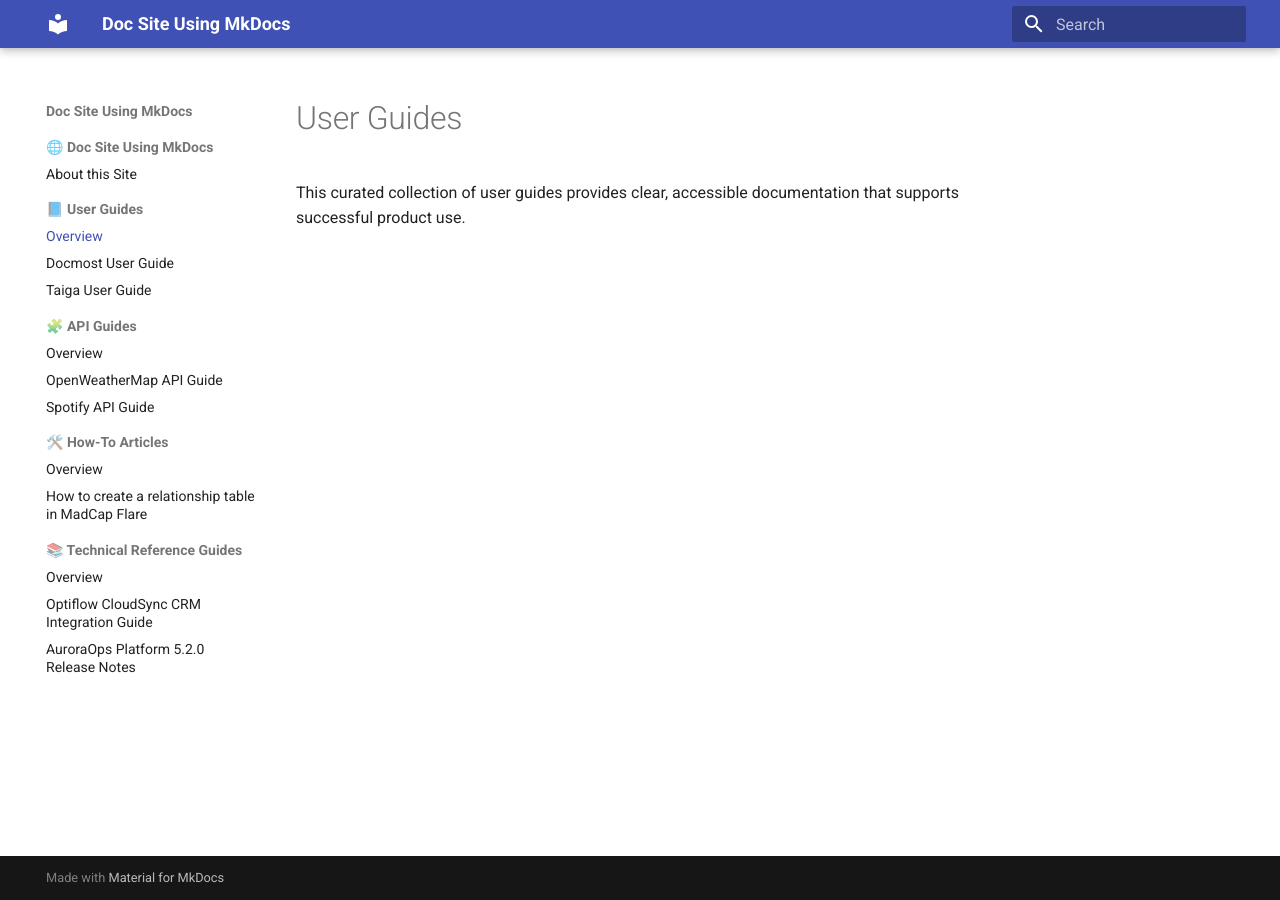
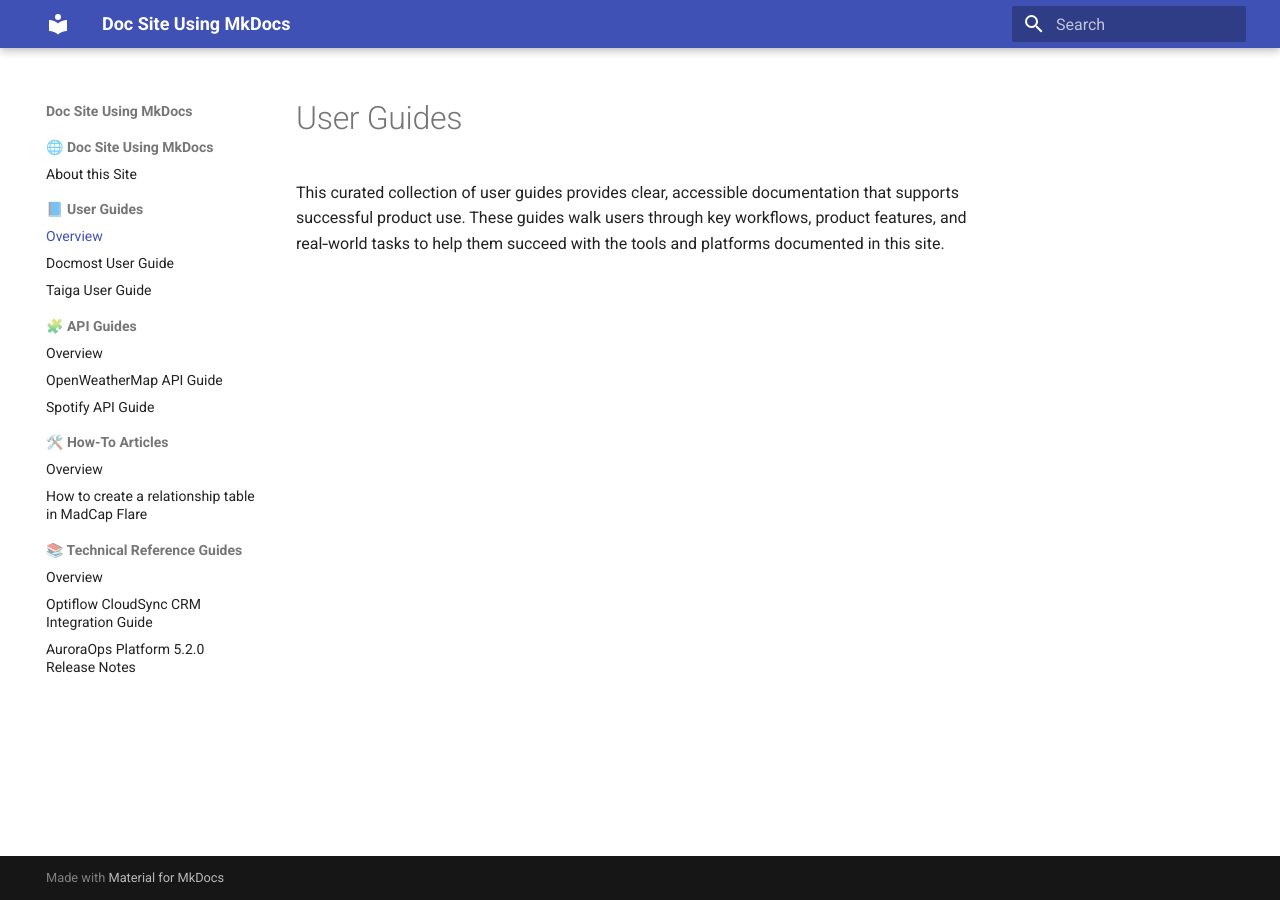
Before and after one commit to LizMarlowe-byte/docs-as-code-portfolio-mkdocs, an MkDocs documentation site: the page built from docs/user-guides/index.md, in a window 1280 px wide. Built offline with MkDocs 1.6.1 and Material for MkDocs 9.7.7, drawn with Linux system fonts in a browser that asks for light colours.

Commit message:
Update index.md

```diff
--- a/docs/user-guides/index.md
+++ b/docs/user-guides/index.md
@@ -5,4 +5,4 @@ summary: "This curated collection of user guides provides clear, accessible docu
 
 # User Guides
 
-This curated collection of user guides provides clear, accessible documentation that supports successful product use.
+This curated collection of user guides provides clear, accessible documentation that supports successful product use. These guides walk users through key workflows, product features, and real‑world tasks to help them succeed with the tools and platforms documented in this site.
```
